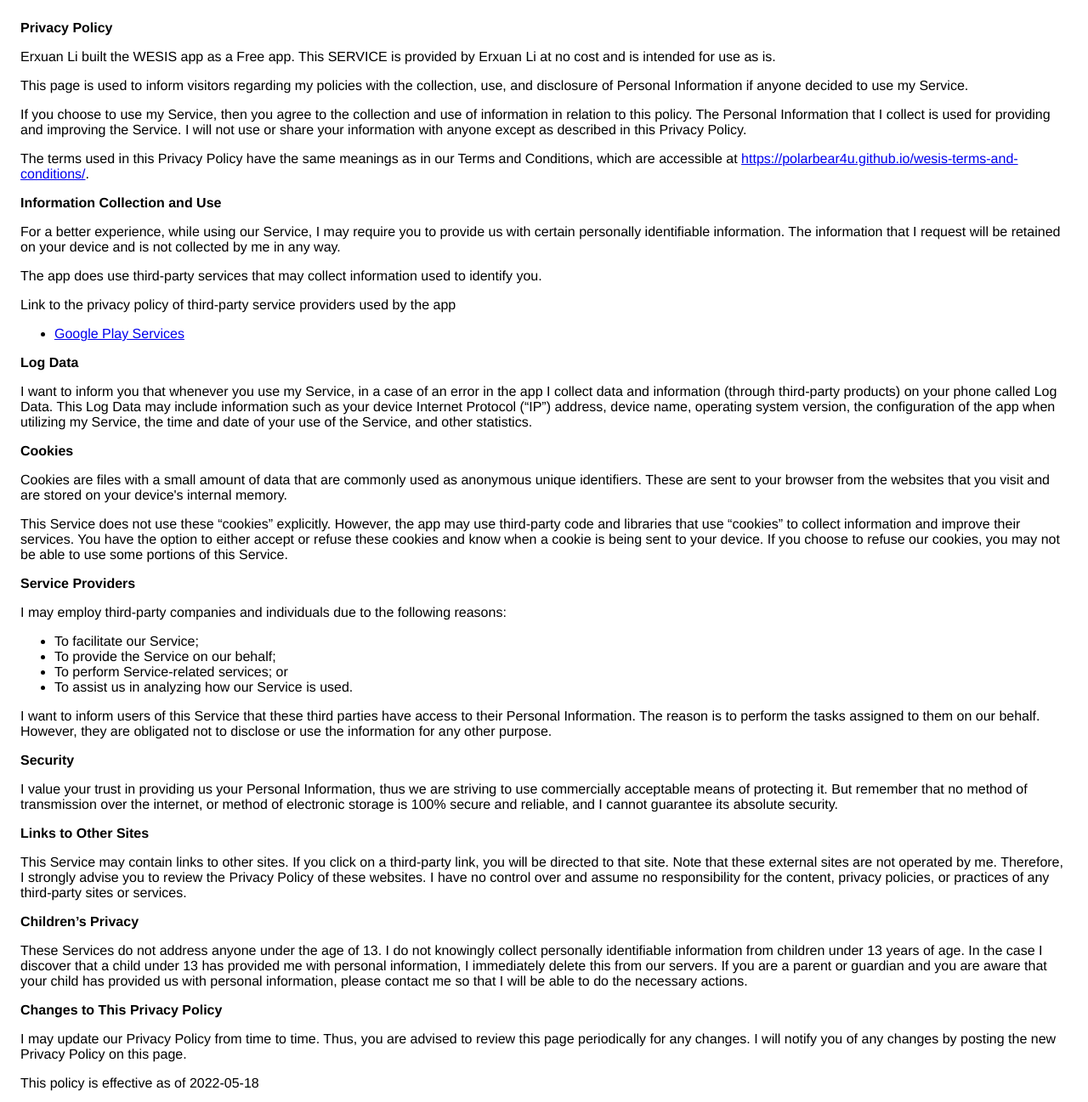
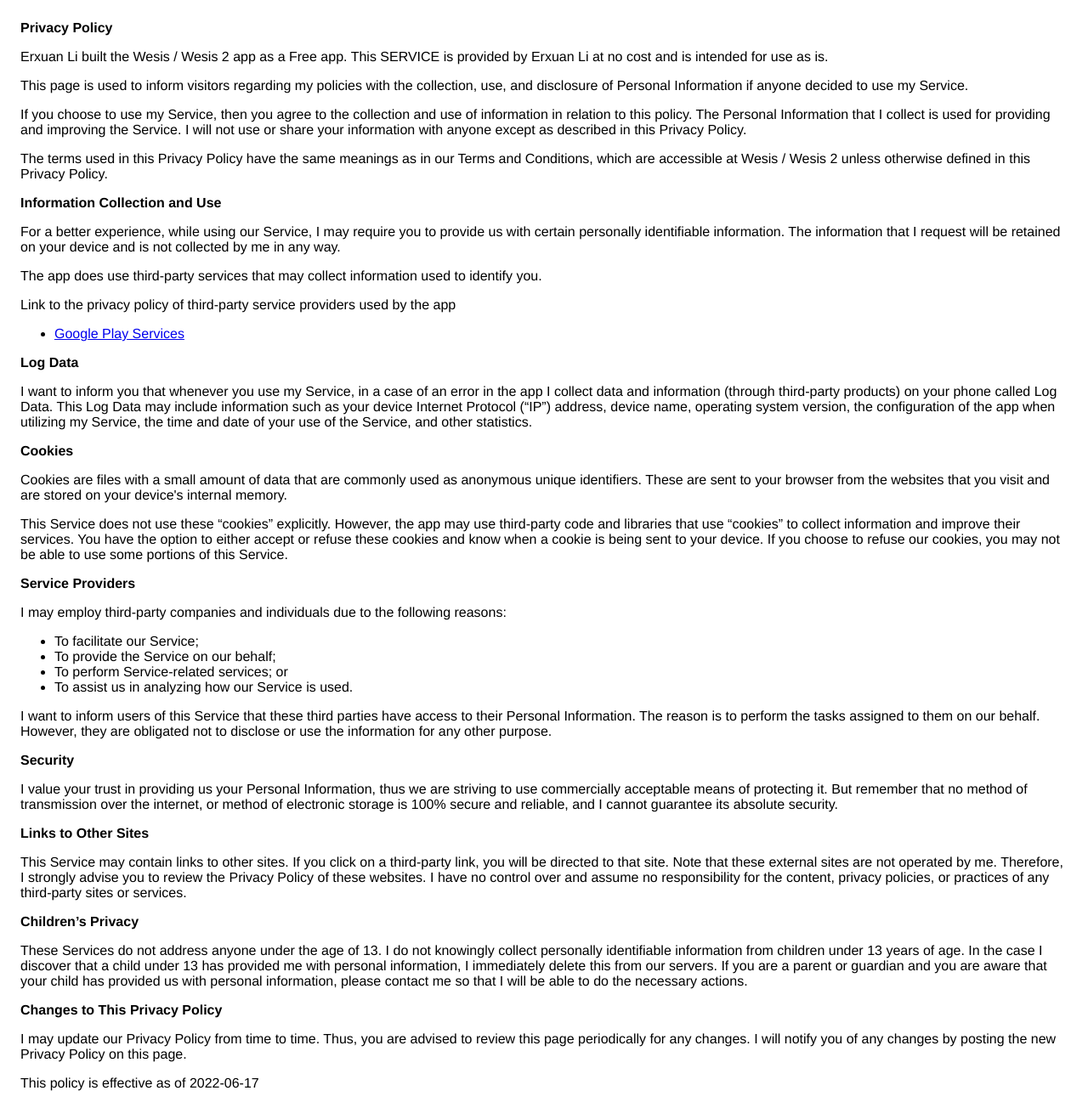
Before and after one commit to PolarBear4u/wesis-privacy-policy, a plain HTML site: page index.html in a window 1280 px wide. Shown: the top 1297 px of the page at 85% size. Drawn offline with Linux system fonts and the light colour scheme.

Commit message:
Update index.html

```diff
--- a/index.html
+++ b/index.html
@@ -8,7 +8,7 @@
     </head>
     <body>
     <strong>Privacy Policy</strong> <p>
-                  Erxuan Li built the WESIS app as
+                  Erxuan Li built the Wesis / Wesis 2 app as
                   a Free app. This SERVICE is provided by
                   Erxuan Li at no cost and is intended for use as
                   is.
@@ -25,7 +25,7 @@
                 </p> <p>
                   The terms used in this Privacy Policy have the same meanings
                   as in our Terms and Conditions, which are accessible at
-                  <a href="https://polarbear4u.github.io/wesis-terms-and-conditions/" target="_blank" rel="noopener noreferrer">https://polarbear4u.github.io/wesis-terms-and-conditions/</a>.
+                  Wesis / Wesis 2 unless otherwise defined in this Privacy Policy.
                 </p> <p><strong>Information Collection and Use</strong></p> <p>
                   For a better experience, while using our Service, I
                   may require you to provide us with certain personally
@@ -101,7 +101,7 @@
                   periodically for any changes. I will
                   notify you of any changes by posting the new Privacy Policy on
                   this page.
-                </p> <p>This policy is effective as of 2022-05-18</p> <p><strong>Contact Us</strong></p> <p>
+                </p> <p>This policy is effective as of 2022-06-17</p> <p><strong>Contact Us</strong></p> <p>
                   If you have any questions or suggestions about my
                   Privacy Policy, do not hesitate to contact me at erxuanli@outlook.de.
                 </p> <p>This privacy policy page was created at <a href="https://privacypolicytemplate.net" target="_blank" rel="noopener noreferrer">privacypolicytemplate.net </a>and modified/generated by <a href="https://app-privacy-policy-generator.nisrulz.com/" target="_blank" rel="noopener noreferrer">App Privacy Policy Generator</a></p>
```
